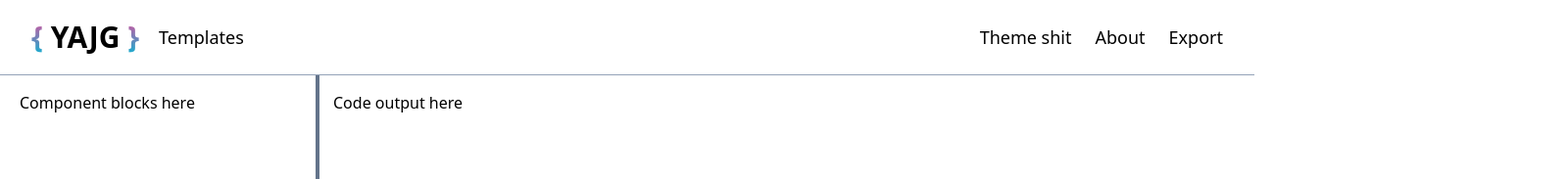
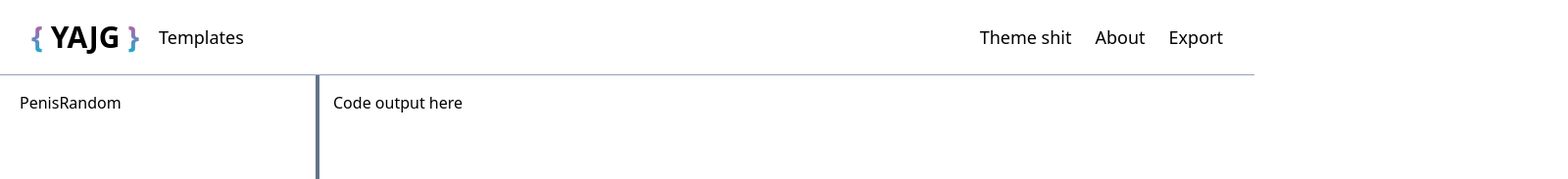
Before and after one commit to kuroji-fusky/yajg, a SvelteKit app: page / in a window 1280 px wide. Shown: the top 183 px of the page at 98% size, 1600 px wide, since content can reach past the window. Built offline with nearby package versions, Linux system fonts and the light colour scheme.

Commit message:
use pointerevents instead

```diff
--- a/src/routes/+page.svelte
+++ b/src/routes/+page.svelte
@@ -8,7 +8,7 @@
 	let grippy: HTMLElement
 
 	onMount(() => {
-		function handleGrippy({ clientX }: MouseEvent) {
+		const handleGrippy = ({ clientX }: PointerEvent) => {
 			let pos = clientX
 			if (pos < 0) pos = 0
 
@@ -17,22 +17,22 @@
 			appContainer.style.setProperty('--editor-sidebar-width', mouseX)
 		}
 
-		grippy.onmousedown = () => {
-			window.addEventListener('mousemove', handleGrippy)
+		grippy.onpointerdown = () => {
+			window.addEventListener('pointermove', handleGrippy)
 		}
 
-		window.onmouseup = () => {
-			window.removeEventListener('mousemove', handleGrippy)
+		window.onpointerup = () => {
+			window.removeEventListener('pointermove', handleGrippy)
 		}
 	})
 </script>
 
-<div class="w-screen flex h-fit" bind:this={appContainer}>
-	<div class="block-sidebar-container">
-		<div class="overflow-hidden">Component blocks here</div>
+<div class="w-screen flex h-fit">
+	<div class="block-sidebar-container" bind:this={appContainer}>
+		<div class="overflow-hidden">PenisRandom</div>
 		<div id="grip" bind:this={grippy} />
 	</div>
-	<div class="code-output-wrapper">Code output here</div>
+	<div class="code-output-wrapper w-full">Code output here</div>
 </div>
 
 <style lang="scss">
@@ -42,7 +42,7 @@
 
 	.block-sidebar-container,
 	.code-output-wrapper {
-		@apply px-5 py-4;
+		@apply px-5 py-4 flex-shrink-0;
 	}
 
 	.block-sidebar-container {
@@ -52,6 +52,12 @@
 
 		#grip {
 			@apply w-1 bg-slate-500 absolute top-0 -right-1.5 bottom-0 cursor-ew-resize;
+			transition: color 200ms ease;
+
+			&:hover,
+			&:active {
+				@apply w-1.5 -right-2 bg-sky-400 #{!important};
+			}
 		}
 	}
 </style>
```
